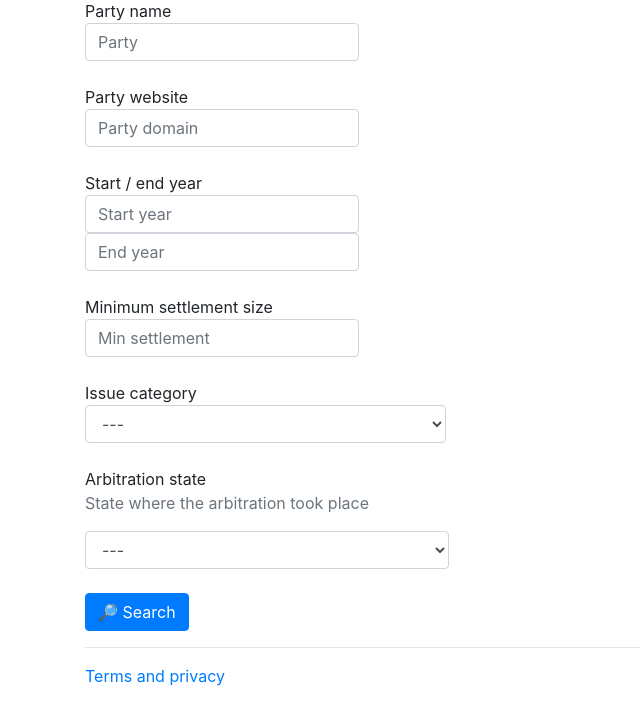
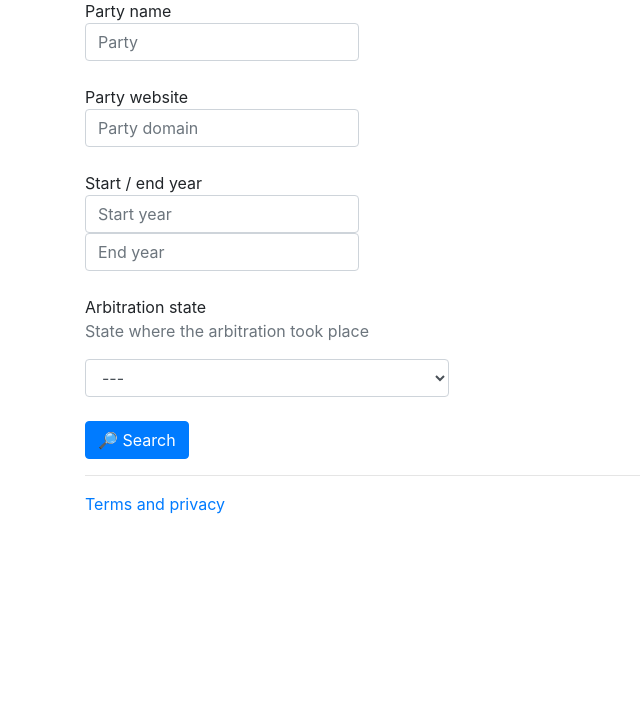
Before and after one commit to abe-winter/arbout, a Flask app: page /search in a window 1280 px wide. Shown: the part 105-809 px from the top of the page, without its empty margins (0-640 px from the left). After the commit the page ends 619 px from the top, so only its background shows below. Run offline with Flask 2, Linux system fonts and the light colour scheme; parts of the project's set-up code (start-up, migrations or seed data) failed here and were passed over; some libraries are stand-ins or nearby versions.

Commit message:
fewer search terms to reduce attack surface

```diff
--- a/templates/search.jinja.htm
+++ b/templates/search.jinja.htm
@@ -14,19 +14,10 @@
     Party website
     <input name="party_domain" class="form-control" type="text" placeholder="Party domain">
   </label></div>
-  <!-- -->
   <div class="form-group"><label>
     Start / end year
     <input name="start_year" class="form-control" type="number" placeholder="Start year">
     <input name="end_year" class="form-control" type="number" placeholder="End year">
-  </label></div>
-  <div class="form-group"><label>
-    Minimum settlement size
-    <input name="min_settlement_dollars" class="form-control" type="number" placeholder="Min settlement">
-  </label></div>
-  <div class="form-group"><label>
-    Issue category
-    {{select_issue_cat(categories, include_none=True)}}
   </label></div>
   <div class="form-group"><label>
     Arbitration state
--- a/templates/terms.jinja.htm
+++ b/templates/terms.jinja.htm
@@ -25,6 +25,7 @@
   <li>A failure in our encryption.</li>
   <li>A bug or flaw in our aggregation implementation, or other bugs.</li>
   <li>Other cyberattacks.</li>
+  <li>If all of the cases against a party in a given state and year are in the database, the party may infer the presence of an individual case from the revealed total count.</li>
 </ul>
 <hr>
 <h3>Cookies</h3>
```
Also changed, not shown: lib/search.py (+1 -6 lines).
